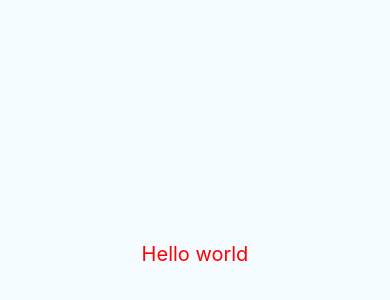
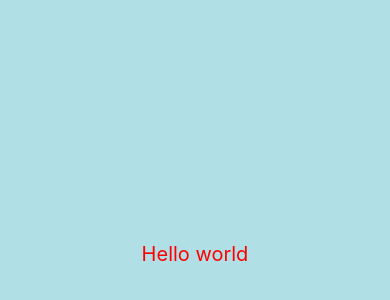
Before and after one commit to kanghyeok93/TS-RN-Style, a React Native app: screen / in a window 390 px wide. Shown: the part 168-468 px from the top of the page. Built offline with nearby package versions, Linux system fonts and the light colour scheme.

Commit message:
feat: TS Styling component structure #2

```diff
--- a/App.tsx
+++ b/App.tsx
@@ -1,12 +1,17 @@
 // src/App.tsx
 import React from 'react';
 import styled from 'styled-components/native';
+
+interface IContainerProps {
+  background: string;
+}
 
 const Container = styled.View`
   flex: 1;
   justify-content: center;
   align-items: center;
-  background-color: #f5fcff;
+  background-color: ${(props: IContainerProps) =>
+    props.background ? props.background : 'white'};
 `;
 const MainText = styled.Text`
   font-size: 20px;
@@ -20,7 +25,7 @@ interface State {}
 export default class App extends React.Component<Props, State> {
   render() {
     return (
-      <Container>
+      <Container background="powderblue">
         <MainText>Hello world</MainText>
       </Container>
     );
```
